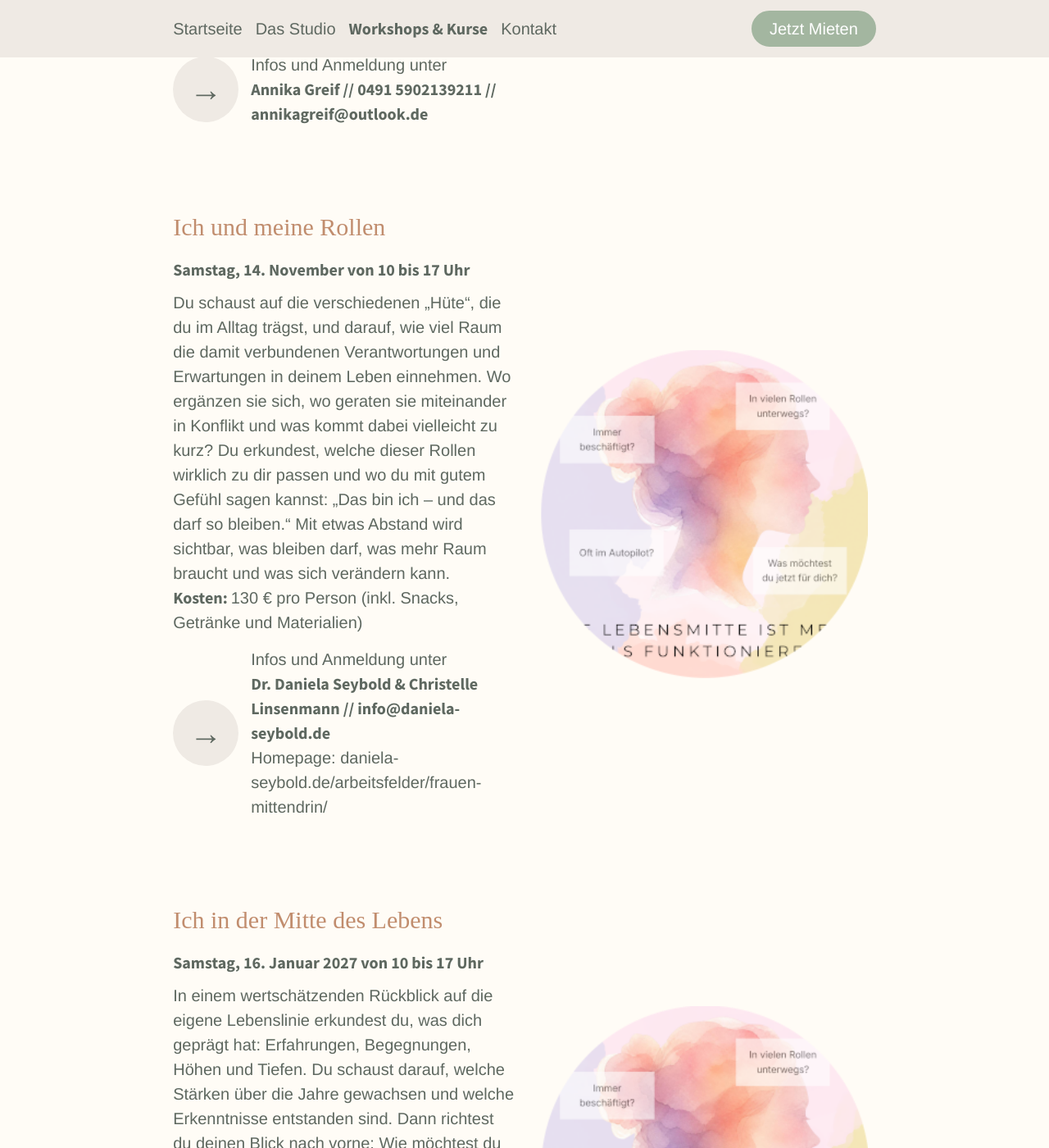
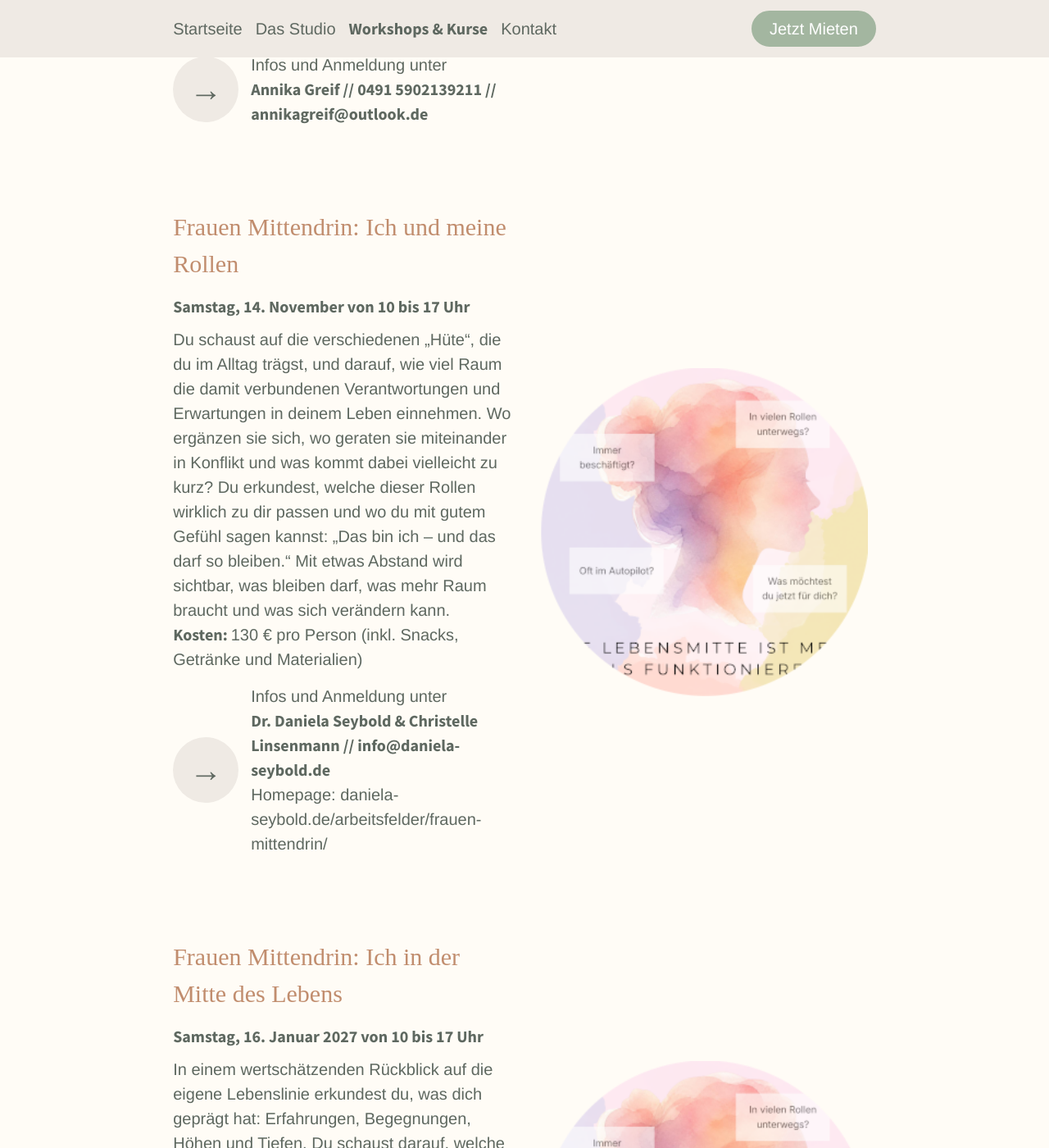
Before and after one commit to sonjafeitsch/meine-nische-website, a Jekyll site: the page built from kurse.html, in a window 1280 px wide and 1400 px high, scrolled down 3910 px. Shown: the whole window at 82% size. Built offline with Jekyll 4.4.1, drawn with Linux system fonts in a browser that asks for light colours; some web fonts are replaced.

Commit message:
update events

```diff
--- a/kurse.html
+++ b/kurse.html
@@ -46,7 +46,7 @@ events:
     Du musst nichts tun, nichts leisten, nichts 'richtig' machen – du darfst einfach empfangen. Lausche den Klängen, nimm wahr, was entsteht, und schenke dir eine Stunde, in der nichts von dir verlangt wird."
     costs: "20 € pro Person"
     address: "Annika Greif // 0491 5902139211 // annikagreif@outlook.de"
-  - name: "Ich und meine Rollen"
+  - name: "Frauen Mittendrin: Ich und meine Rollen"
     image: daniela2.png
     time:  Samstag, 14. November von 10 bis 17 Uhr
     description: "Du schaust auf die verschiedenen „Hüte“, die du im Alltag trägst, und darauf, wie viel
@@ -59,7 +59,7 @@ events:
     costs: "130 € pro Person (inkl. Snacks, Getränke und Materialien)"
     address: "Dr. Daniela Seybold & Christelle Linsenmann // info@daniela-seybold.de"
     homepage: daniela-seybold.de/arbeitsfelder/frauen-mittendrin/
-  - name: " Ich in der Mitte des Lebens"
+  - name: "Frauen Mittendrin: Ich in der Mitte des Lebens"
     image: daniela2.png
     time:  Samstag, 16. Januar 2027 von 10 bis 17 Uhr
     description: "In einem wertschätzenden Rückblick auf die eigene Lebenslinie erkundest du, was dich
```
